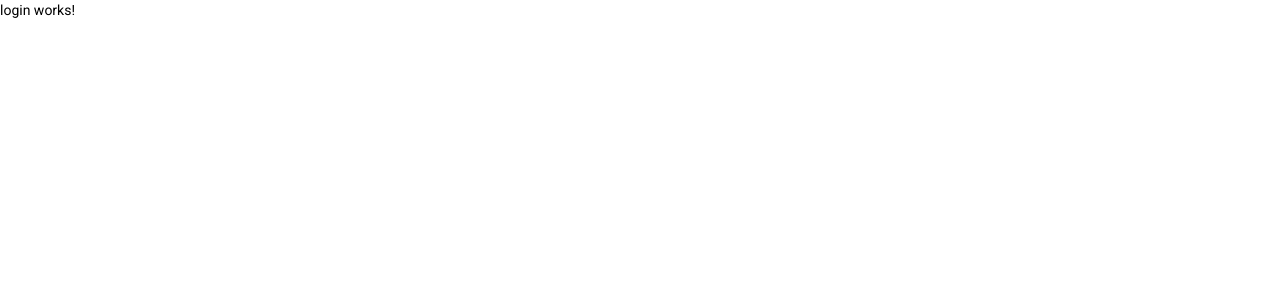
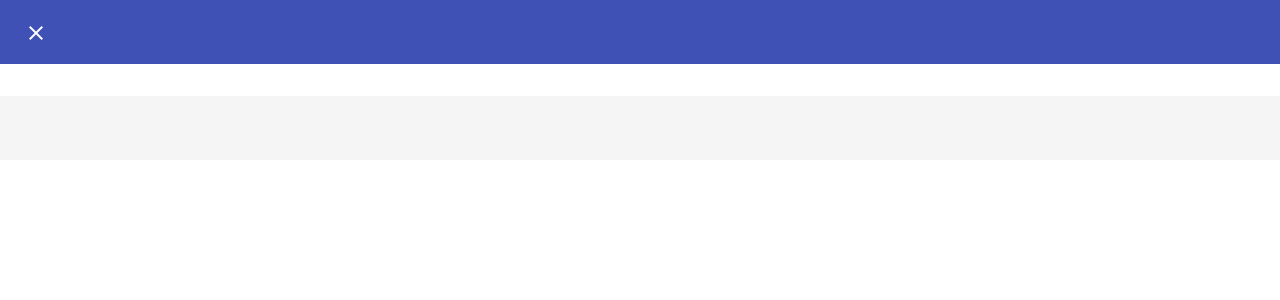
Before and after one commit to jaysonwor/evolutionary-product, an Angular app in the folder frontend/: page /auth/login in a window 1280 px wide. Shown: the top 300 px of the page. Built offline with nearby package versions, Linux system fonts and the light colour scheme.

Commit message:
add flex layout module

```diff
--- a/frontend/package.json
+++ b/frontend/package.json
@@ -15,6 +15,7 @@
     "@angular/common": "~12.0.1",
     "@angular/compiler": "~12.0.1",
     "@angular/core": "~12.0.1",
+    "@angular/flex-layout": "^12.0.0-beta.34",
     "@angular/forms": "~12.0.1",
     "@angular/material": "^12.0.1",
     "@angular/platform-browser": "~12.0.1",
--- a/frontend/src/app/components/auth/login/login.component.html
+++ b/frontend/src/app/components/auth/login/login.component.html
@@ -1 +1,15 @@
-<p>login works!</p>
+  <mat-toolbar color="primary">
+    <span></span>
+    <span class="fx-spacer"></span>
+    <button mat-icon-button type="button">
+        <mat-icon mat-list-icon>close</mat-icon>
+    </button>
+  </mat-toolbar>
+
+  <div style="padding: 16px;">
+    <div fxLayout="row wrap" fxLayout.xs="column" fxLayout.sm="column" fxLayout.md="column" fxLayoutAlign="space-around center" fxLayoutGap="20px">
+
+    </div>
+  </div>
+  <mat-toolbar fxLayout="row" fxLayoutAlign="end center" fxLayoutGap="16px" style="padding: 16px;">
+  </mat-toolbar>
```
Also changed, not shown: frontend/src/app/app.module.ts (+5 -2 lines), 1 other file (tests, documents, lock files or other folders).
